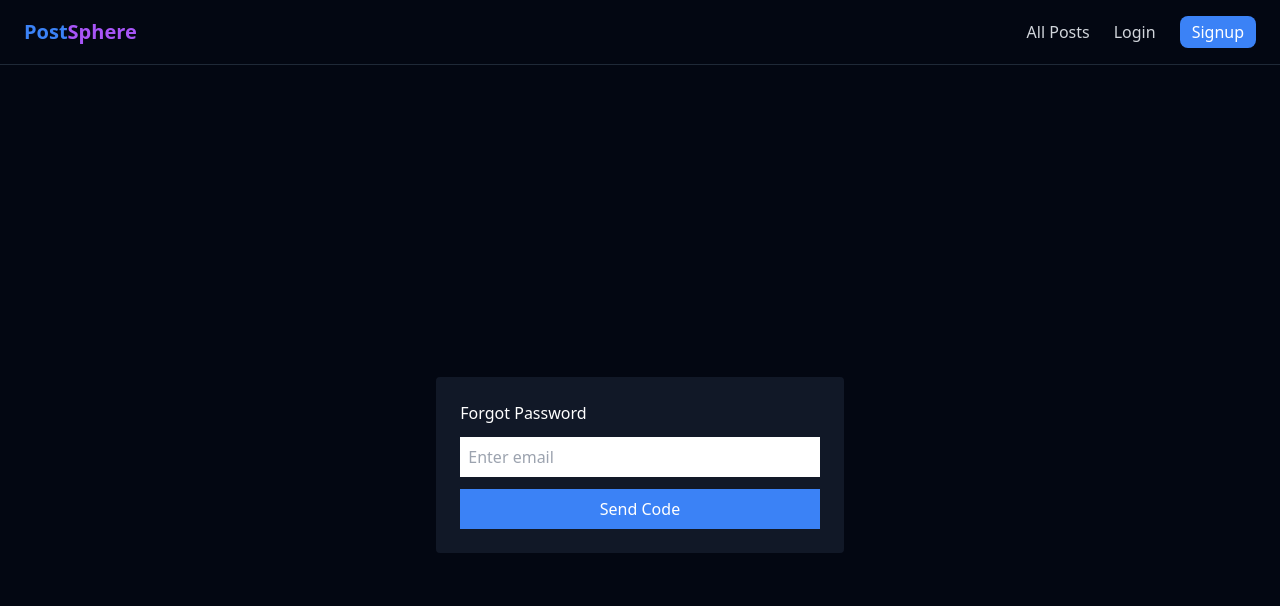
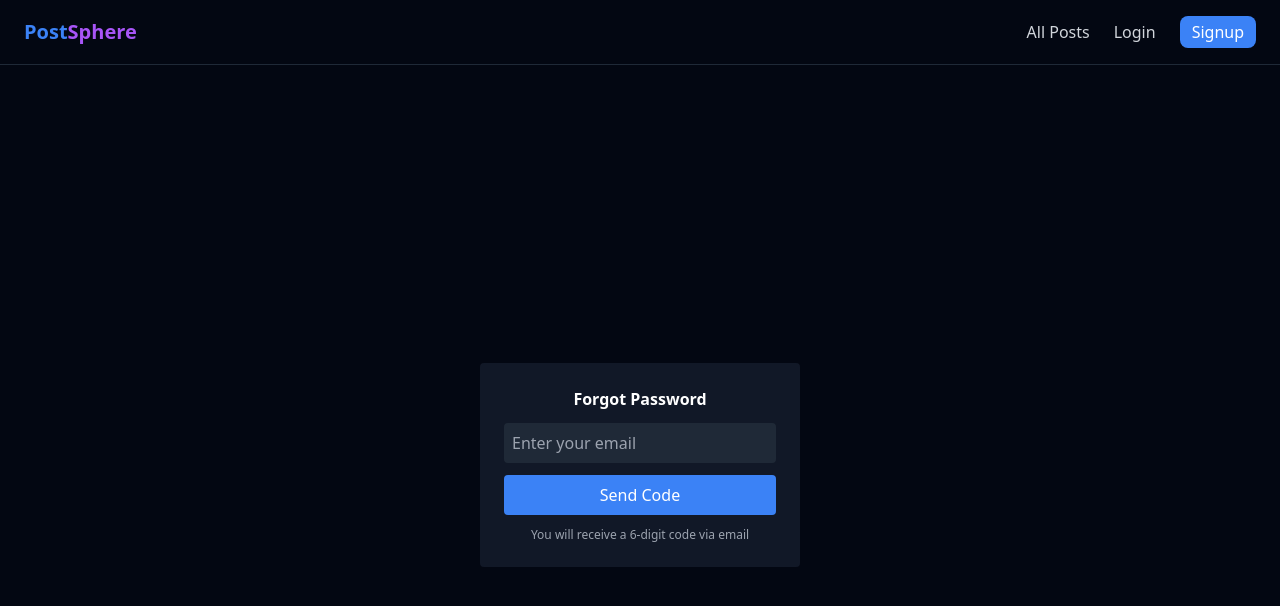
Before and after one commit to moreashish23/MERN-Auth-Project-Frontend, a React (Vite) app: page /forgot-password in a window 1280 px wide. Shown: the top 606 px of the page. Built offline with nearby package versions, Linux system fonts and the light colour scheme; no server answers.

Commit message:
Forgot UI update

```diff
--- a/src/pages/ForgotPassword.tsx
+++ b/src/pages/ForgotPassword.tsx
@@ -9,39 +9,61 @@ const ForgotPassword = () => {
   const navigate = useNavigate();
 
   const [email, setEmail] = useState("");
+  const [loading, setLoading] = useState(false);
 
   const handleSubmit = async (e: any) => {
     e.preventDefault();
 
     if (!email) {
-      toast.error("Email required");
+      toast.error("Email is required");
       return;
     }
 
     try {
+      setLoading(true);
+
       await dispatch(sendForgotCode({ email })).unwrap();
-      toast.success("Code sent");
+
+
+      toast.success("Verification code sent to your email!");
+
       navigate("/reset-password", { state: { email } });
     } catch (err: any) {
-      toast.error(err);
+      toast.error(
+        typeof err === "string"
+          ? err
+          : err?.message || "Failed to send code"
+      );
+    } finally {
+      setLoading(false);
     }
   };
 
   return (
     <div className="h-screen flex justify-center items-center bg-gray-950">
-      <form onSubmit={handleSubmit} className="bg-gray-900 p-6 rounded">
-        <h2 className="text-white mb-3">Forgot Password</h2>
+      <form onSubmit={handleSubmit} className="bg-gray-900 p-6 rounded w-80">
+        <h2 className="text-white mb-3 text-center font-semibold">
+          Forgot Password
+        </h2>
 
         <input
           type="email"
-          placeholder="Enter email"
-          className="w-full mb-3 p-2"
+          placeholder="Enter your email"
+          className="w-full mb-3 p-2 rounded bg-gray-800 text-white"
           onChange={(e) => setEmail(e.target.value)}
         />
 
-        <button className="bg-blue-500 text-white px-4 py-2 w-full">
-          Send Code
+        <button
+          disabled={loading}
+          className="bg-blue-500 text-white px-4 py-2 w-full rounded disabled:opacity-50"
+        >
+          {loading ? "Sending..." : "Send Code"}
         </button>
+
+
+        <p className="text-xs text-gray-400 mt-3 text-center">
+          You will receive a 6-digit code via email
+        </p>
       </form>
     </div>
   );
```
